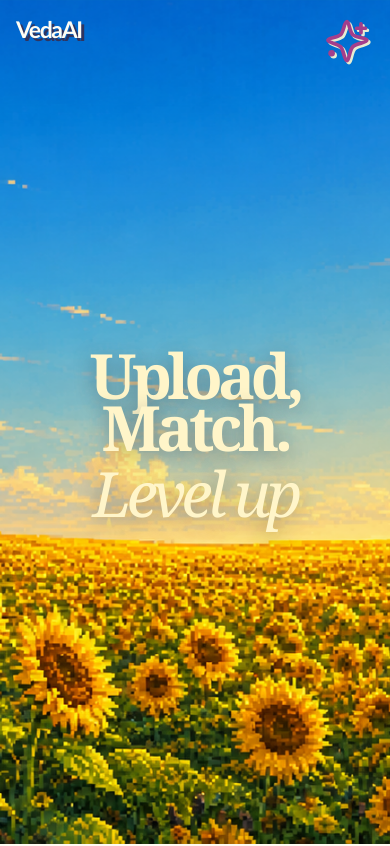
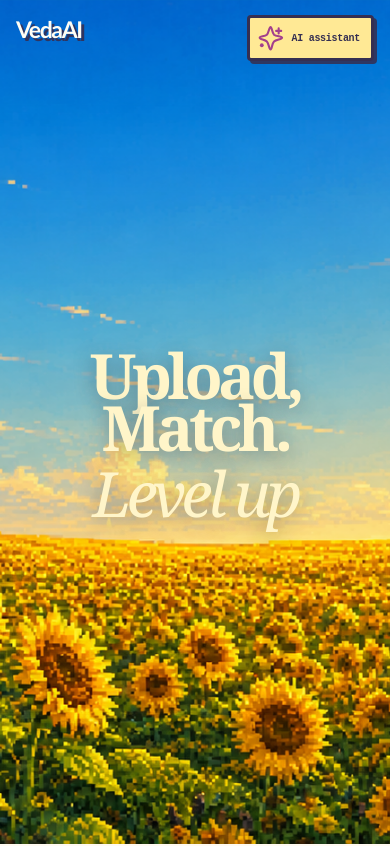
Before and after one commit to AV-iesy/vedaAI, a Next.js app: page / in a window 390 px wide. Shown: the top 846 px of the page. Built offline with nearby package versions, Linux system fonts and the light colour scheme.

Commit message:
style: add pixel AI assistant button

```diff
--- a/app/globals.css
+++ b/app/globals.css
@@ -43,9 +43,9 @@ button:focus-visible, input:focus-visible, label:focus-within { outline: 3px sol
 .scenery-page { position: relative; min-height: 100svh; background-color: #168ed0; background-image: url("/assets/pixel-sunflower-field.png"); background-size: cover; background-position: center center; }
 .scenery-header { position: absolute; inset: 0 0 auto; z-index: 2; display: flex; align-items: flex-start; justify-content: space-between; padding: 24px 30px; }
 .scenery-wordmark { color: var(--paper); font-size: 28px; font-weight: 900; letter-spacing: -.06em; text-shadow: 3px 3px 0 rgba(53, 47, 82, .9); }
-.ai-symbol-button { width: 64px; height: 64px; padding: 0; display: inline-grid; place-items: center; color: #a33f8c; border: 0; background: transparent; cursor: pointer; transition: transform .14s ease, color .14s ease; }
-.ai-symbol-button:hover { color: #c14ba4; transform: scale(1.06); }
-.ai-spark-symbol { width: 58px; height: 58px; overflow: visible; filter: drop-shadow(2px 2px 0 rgba(255, 249, 210, .9)); }
+.ai-assistant-button { min-height: 52px; padding: 0 15px 0 10px; display: inline-flex; align-items: center; gap: 7px; color: var(--ink); border: 3px solid var(--ink); border-radius: 4px; background: var(--yellow); box-shadow: 5px 5px 0 rgba(53, 47, 82, .88); font-family: "Courier New", monospace; font-size: 12px; font-weight: 900; letter-spacing: -.03em; cursor: pointer; transition: transform .12s ease, box-shadow .12s ease, background .12s ease, color .12s ease; }
+.ai-assistant-button:hover { color: #56305f; background: var(--pink); transform: translate(2px, 2px); box-shadow: 3px 3px 0 rgba(53, 47, 82, .88); }
+.ai-spark-symbol { width: 31px; height: 31px; flex: none; overflow: visible; color: #a33f8c; }
 .scenery-title { position: absolute; inset: 0; z-index: 1; display: grid; place-items: center; padding: 100px 30px 60px; text-align: center; pointer-events: none; }
 .scenery-title h1 { margin: 0; color: #fff5c9; font-family: Georgia, "Times New Roman", serif; font-size: clamp(70px, 9.3vw, 142px); font-weight: 700; line-height: .78; letter-spacing: -.075em; text-shadow: 0 5px 20px rgba(30, 42, 60, .38); transform: translateY(-4%); }
 .scenery-title h1 span, .scenery-title h1 em { display: block; }
@@ -213,8 +213,8 @@ button:focus-visible, input:focus-visible, label:focus-within { outline: 3px sol
   .scenery-page { background-position: center center; }
   .scenery-header { padding: 15px 16px; }
   .scenery-wordmark { font-size: 23px; }
-  .ai-symbol-button { width: 52px; height: 52px; }
-  .ai-spark-symbol { width: 47px; height: 47px; }
+  .ai-assistant-button { min-height: 46px; padding: 0 11px 0 8px; font-size: 10px; box-shadow: 3px 3px 0 rgba(53, 47, 82, .88); }
+  .ai-spark-symbol { width: 27px; height: 27px; }
   .scenery-title { padding: 88px 18px 50px; }
   .scenery-title h1 { font-size: clamp(50px, 16vw, 72px); line-height: .84; }
   .upload-hero { width: min(100% - 20px, 560px); padding: 45px 10px 34px; }
--- a/app/page.tsx
+++ b/app/page.tsx
@@ -410,8 +410,9 @@ export default function Home() {
       <section className="scenery-page" aria-label="Pixel-art sunflower field">
         <header className="scenery-header">
           <span className="scenery-wordmark">VedaAI</span>
-          <button className="ai-symbol-button" type="button" onClick={openUploadPage} aria-label="Open Veda AI upload workspace">
+          <button className="ai-assistant-button" type="button" onClick={openUploadPage} aria-label="Open Veda AI assistant">
             <AiSparkSymbol />
+            <span>AI assistant</span>
           </button>
         </header>
         <div className="scenery-title">
```
Also changed, not shown: .21st/DESIGN.md, .21st/design.json.
